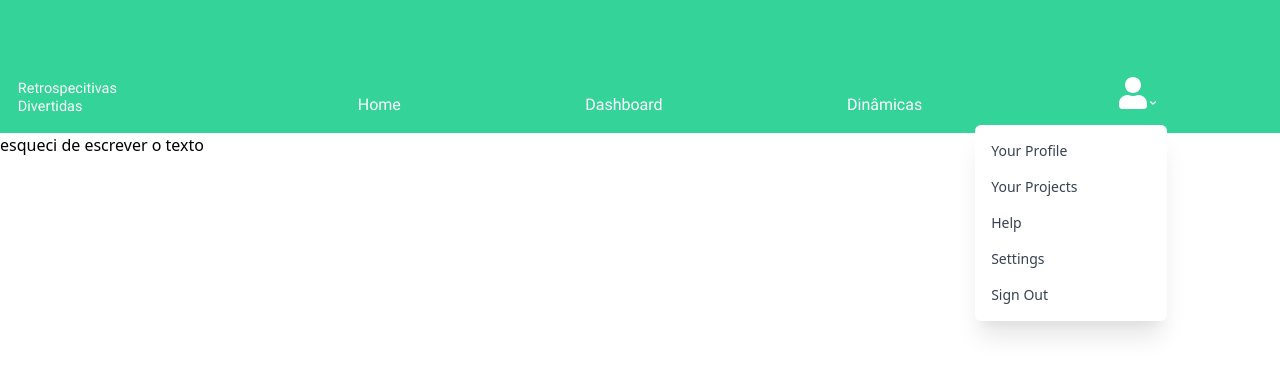
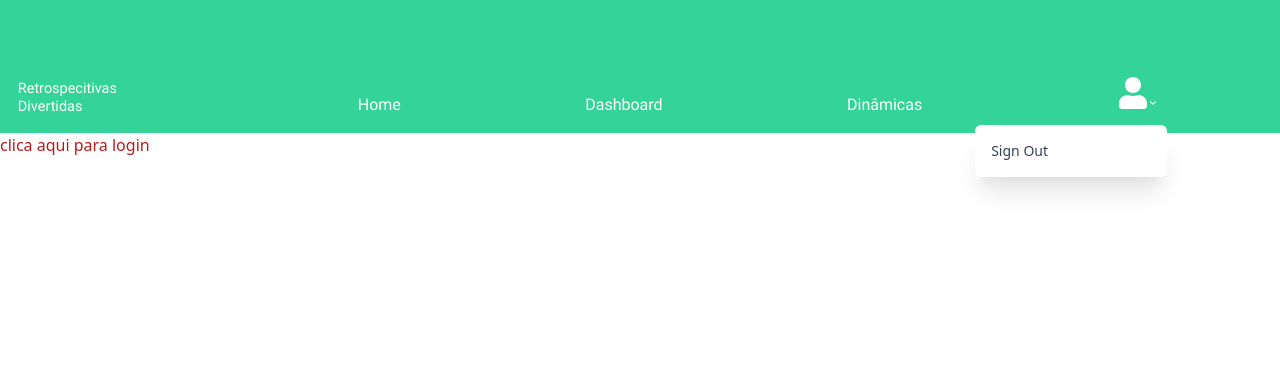
Before and after one commit to fffeiip/retrospectivas_divertidas, a React (Create React App) app: page /login in a window 1280 px wide. Both pictures are taken after a click on the element 1139 px from the left and 93 px from the top of the page. Shown: the top 374 px of the page. Built offline with nearby package versions, Linux system fonts and the light colour scheme; a web font is replaced by a local one.

Commit message:
feat: adds dumb authentication interaction

```diff
--- a/src/components/DropdownMenu.tsx
+++ b/src/components/DropdownMenu.tsx
@@ -1,9 +1,12 @@
-import { useState } from 'react';
+import { useState, useContext } from 'react';
+import AuthContext from '../contexts/auth'
 import { FontAwesomeIcon } from '@fortawesome/react-fontawesome'
 import { faUser } from '@fortawesome/free-solid-svg-icons'
+import { Link } from 'react-router-dom'
 
 function DropdownMenu() {
 
+    const { handleLogin } = useContext(AuthContext)
     const [dropdownOpen, setDropdownOpen] = useState(false)
 
     return (
@@ -18,16 +21,8 @@ function DropdownMenu() {
                 </button>
 
                 {dropdownOpen && <div className="absolute right-0 mt-2 py-2 w-48 bg-white rounded-md shadow-xl z-20">
-                    <a href="#" className="block px-4 py-2 text-sm capitalize text-gray-700 hover:bg-blue-500 hover:text-white">
-                        your profile</a>
-                    <a href="#" className="block px-4 py-2 text-sm capitalize text-gray-700 hover:bg-blue-500 hover:text-white">
-                        Your projects</a>
-                    <a href="#" className="block px-4 py-2 text-sm capitalize text-gray-700 hover:bg-blue-500 hover:text-white">
-                        Help</a>
-                    <a href="#" className="block px-4 py-2 text-sm capitalize text-gray-700 hover:bg-blue-500 hover:text-white">
-                        Settings</a>
-                    <a href="#" className="block px-4 py-2 text-sm capitalize text-gray-700 hover:bg-blue-500 hover:text-white">
-                        Sign Out</a>
+                    <Link to="/login" onClick={() => handleLogin(false)} className="block px-4 py-2 text-sm capitalize text-gray-700 hover:bg-blue-500 hover:text-white">
+                        Sign Out</Link>
                 </div>}
             </div>
         </div>
--- a/src/components/Header.tsx
+++ b/src/components/Header.tsx
@@ -1,9 +1,14 @@
 import ProjectLogo from './Logo'
 import DropdownMenu from './DropdownMenu'
+import { useContext } from 'react';
 import { Link } from 'react-router-dom';
+import AuthContext from '../contexts/auth';
 
 function Header() {
 
+    const { signed } = useContext(AuthContext);
+    // @Todo
+    let middleware = signed ? "/dashboard" : "/login";
     return (
         <div className="bg-green-400 flex-row h-1/6 p-4">
             <div className=" flex items-end justify-center h-full">
@@ -18,7 +23,7 @@ function Header() {
                             </Link>
                         </li>
                         <li className="hover:text-yellow-400">
-                            <Link to="/dashboard">
+                            <Link to={middleware}>
                                 Dashboard
                             </Link>
                         </li>
--- a/src/contexts/auth.tsx
+++ b/src/contexts/auth.tsx
@@ -2,20 +2,26 @@ import React, { useState, createContext } from 'react';
 
 interface AuthContextData {
     signed : boolean;
+    handleLogin(a:boolean) : void;
+}
+
+interface User {
+    name : string;
 }
 
 const AuthContext = createContext<AuthContextData>({} as AuthContextData)
 
 export const AuthProvider: React.FC = ({ children }) => {
 
-    const [user, setUser] = useState(null)
+    const [user, setUser]  = useState<User | null>(null);
 
     // @TODO
-    async function handleLogin() {
-        return;
+    async function handleLogin(a : boolean) {
+        let b = a ? {name: "Felipe"} : null
+        setUser(b);
     }
     return (
-        <AuthContext.Provider value={{ signed: !!user }}>
+        <AuthContext.Provider value={{ signed: !!user, handleLogin }}>
             {children}
         </AuthContext.Provider>
     );
--- a/src/pages/Login.tsx
+++ b/src/pages/Login.tsx
@@ -1,6 +1,13 @@
+import {useContext } from 'react'
+import AuthContext from '../contexts/auth'
+import { Link } from 'react-router-dom'
+
 function Login() {
+    const {handleLogin} = useContext(AuthContext)
     return (
-        <div><p className="text-black"> esqueci de escrever o texto</p> </div>
+        <div>
+            <Link to="/dashboard" onClick={() => handleLogin(true)} className="text-red-700 hover:bg-black hover:text-green-400"> clica aqui para login </Link>
+        </div>
     );
 }
 
```
Lines whose indentation alone changed are shown as unchanged.
